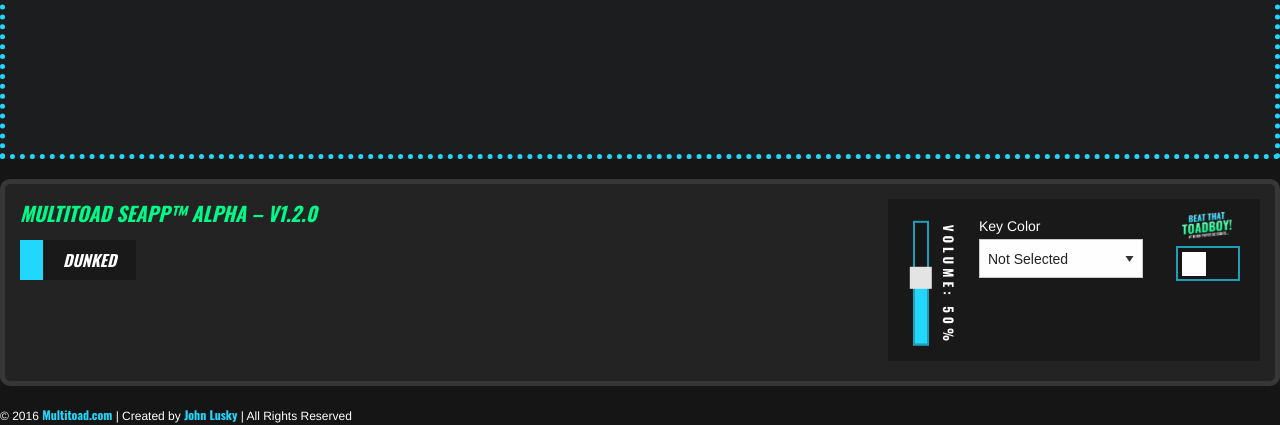
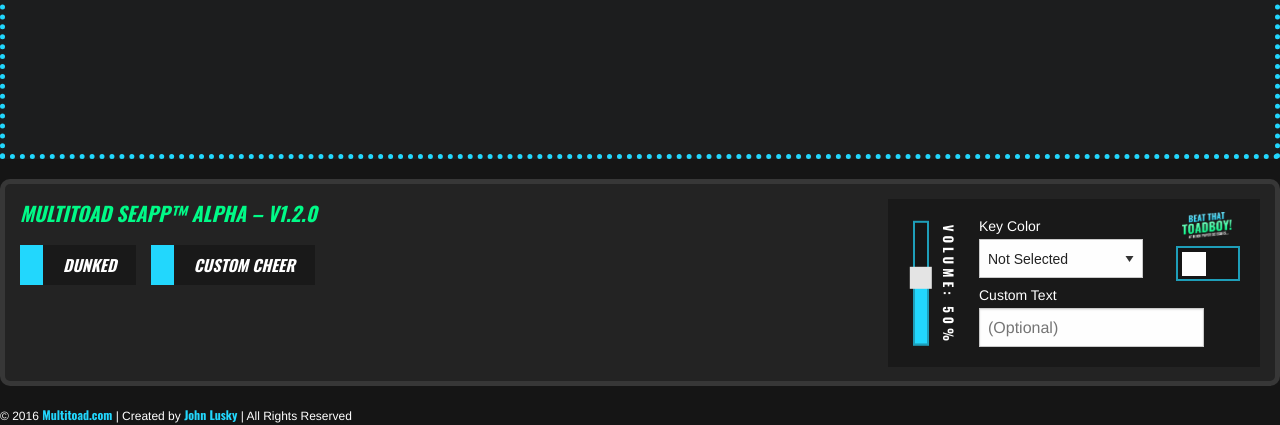
Before and after one commit to luskyj89/multitoad-seapp, a PHP site: page / in a window 1280 px wide. Shown: the part 581-1006 px from the top of the page. Run offline with PHP 8.4, Linux system fonts and the light colour scheme; some libraries are stand-ins or nearby versions.

Commit message:
Added new effect with custom text

```diff
--- a/_uncompressed/scss/_typography.scss
+++ b/_uncompressed/scss/_typography.scss
@@ -1,6 +1,7 @@
 /// Fonts
 $font-arial: arial, helvetica, sans-serif;
 $font-oswald: 'Oswald', sans-serif;
+$font-outage: 'Outage', sans-serif;
 
 @mixin font-oswald-light() {
     font-family: $font-oswald;
@@ -17,4 +18,9 @@ $font-oswald: 'Oswald', sans-serif;
     font-weight: 700;
 }
 
+@mixin font-outage() {
+    font-family: $font-outage;
+    font-weight: normal;
+}
+
 // @font-face calls
--- a/_uncompressed/scss/modules/_buttons.scss
+++ b/_uncompressed/scss/modules/_buttons.scss
@@ -1,6 +1,7 @@
 .effect-btn {
     display: inline-block;
     padding: 8px 20px;
+    margin: 5px;
     background: rgba(0, 0, 0, 0.29);
     @include font-oswald-bold;
     text-transform: uppercase;
@@ -17,6 +18,10 @@
     &:focus {
         color: $blue;
     }
+
+    &.first {
+        margin-left: 0;
+    }
 }
 
 .button {
--- a/_uncompressed/scss/modules/_effect1.scss
+++ b/_uncompressed/scss/modules/_effect1.scss
@@ -1,6 +1,6 @@
 #effect-1 {
     position: absolute;
-    top: 100px;
+    top: 1000px;
     left: 50%;
     width: 900px;
     height: 500px;
@@ -8,12 +8,12 @@
     background: url(../images/dunked/bg-dunked.png) no-repeat;
     background-size: 100%;
     z-index: 1;
-    opacity: 0;
+    //opacity: 0;
 }
 
 #effect-1-title {
     position: absolute;
-    top: -100px;
+    top: -1000px;
     left: 50%;
     width: 900px;
     height: 500px;
@@ -21,5 +21,5 @@
     background: url(../images/dunked/title-dunked.png) no-repeat;
     background-size: 100%;
     z-index: 10;
-    opacity: 0;
+    //opacity: 0;
 }
--- /dev/null
+++ b/_uncompressed/scss/modules/_effect2.scss
@@ -0,0 +1,33 @@
+#custom-cheer-text {
+    //opacity: 0;
+    display: block;
+    position: absolute;
+    top: -300px;
+    left: 50%;
+    width: 900px;
+    padding: 10px 90px 0px;
+    margin-left: -450px;
+    background: $darkest-gray;
+    @include font-outage;
+    font-size: 65px;
+    color: $green;
+    text-align: center;
+    text-shadow: 2px 2px $black;
+    border: 13px solid $green;
+    -webkit-animation: shift .1s linear;
+    -webkit-animation-delay: 0s;
+    -webkit-animation-direction: alternate;
+    -webkit-animation-iteration-count: infinite;
+}
+
+@-webkit-keyframes shift {
+    0% {
+        transform: rotateZ(0deg);
+    }
+    50% {
+        transform: rotateZ(3deg);
+    }
+    100% {
+        transform: rotateZ(-3deg);
+    }
+}
--- a/_uncompressed/scss/styles.scss
+++ b/_uncompressed/scss/styles.scss
@@ -111,6 +111,7 @@ footer {
 
 // Effect Modules
 @import "modules/effect1";
+@import "modules/effect2";
 
 // Beat That Toadboy!
 @import "modules/beat-that-toadboy";
--- a/css/styles.css
+++ b/css/styles.css
@@ -607,6 +607,7 @@ footer {
 .effect-btn {
   display: inline-block;
   padding: 8px 20px;
+  margin: 5px;
   background: rgba(0, 0, 0, 0.29);
   font-family: 'Oswald', sans-serif;
   font-weight: 700;
@@ -620,6 +621,8 @@ footer {
     border-left: 23px solid #ffffff; }
   .effect-btn:focus {
     color: #22d7fd; }
+  .effect-btn.first {
+    margin-left: 0; }
 
 .button {
   color: #000000;
@@ -630,27 +633,59 @@ footer {
 
 #effect-1 {
   position: absolute;
-  top: 100px;
+  top: 1000px;
   left: 50%;
   width: 900px;
   height: 500px;
   margin-left: -450px;
   background: url(../images/dunked/bg-dunked.png) no-repeat;
   background-size: 100%;
-  z-index: 1;
-  opacity: 0; }
+  z-index: 1; }
 
 #effect-1-title {
   position: absolute;
-  top: -100px;
+  top: -1000px;
   left: 50%;
   width: 900px;
   height: 500px;
   margin-left: -450px;
   background: url(../images/dunked/title-dunked.png) no-repeat;
   background-size: 100%;
-  z-index: 10;
-  opacity: 0; }
+  z-index: 10; }
+
+#custom-cheer-text {
+  display: block;
+  position: absolute;
+  top: -300px;
+  left: 50%;
+  width: 900px;
+  padding: 10px 90px 0px;
+  margin-left: -450px;
+  background: #151515;
+  font-family: 'Outage', sans-serif;
+  font-weight: normal;
+  font-size: 65px;
+  color: #00fa87;
+  text-align: center;
+  text-shadow: 2px 2px #000000;
+  border: 13px solid #00fa87;
+  -webkit-animation: shift .1s linear;
+  -webkit-animation-delay: 0s;
+  -webkit-animation-direction: alternate;
+  -webkit-animation-iteration-count: infinite; }
+
+@-webkit-keyframes shift {
+  0% {
+    -webkit-transform: rotateZ(0deg);
+            transform: rotateZ(0deg); }
+
+  50% {
+    -webkit-transform: rotateZ(3deg);
+            transform: rotateZ(3deg); }
+
+  100% {
+    -webkit-transform: rotateZ(-3deg);
+            transform: rotateZ(-3deg); } }
 
 #top {
   display: none; }
--- a/index.html
+++ b/index.html
@@ -26,6 +26,11 @@
             <!-- <source src="audio/laugh_track_v2.ogg" type="audio/ogg" /> -->
         </audio>
 
+        <audio id="custom-cheer-audio">
+            <source src="audio/crowd-cheer.m4a" type="audio/mpeg" />
+            <!-- <source src="audio/laugh_track_v2.ogg" type="audio/ogg" /> -->
+        </audio>
+
         <section id="main-view">
 
             <section id="top">
@@ -43,8 +48,12 @@
 
             </section>
 
+            <!-- Dunked Effect -->
             <div id="effect-1"></div>
             <figure id="effect-1-title"></figure>
+
+            <!-- Custom Cheer -->
+            <span id="custom-cheer-text">Unbelievable!</span>
 
         </section>
 
@@ -53,7 +62,8 @@
             <div id="effect-fire">
                 <h1>Multitoad SEAPP&trade; Alpha &ndash; v1.2.0</h1>
 
-                <a id="button" class="effect-btn" href="#">Dunked</a>
+                <a id="button" class="effect-btn first" href="#">Dunked</a>
+                <a id="custom-cheer-button" class="effect-btn" href="#">Custom Cheer</a>
 
             </div>
 
@@ -96,9 +106,9 @@
                   </select>
                 </label>
 
-                <!-- <label id="custom-text-label" class="mixer-input">Custom Text
+                <label id="custom-text-label" class="mixer-input">Custom Text
                     <input id="custom-text" type="text" placeholder="(Optional)">
-                </label> -->
+                </label>
 
                 <div class="switch">
                     <input class="switch-input" id="bttSwitch" type="checkbox" name="bttSwitch">
```
Also changed, not shown: _uncompressed/js/app.js (+56 -19 lines), js/app.min.js (+1 -1 lines).
